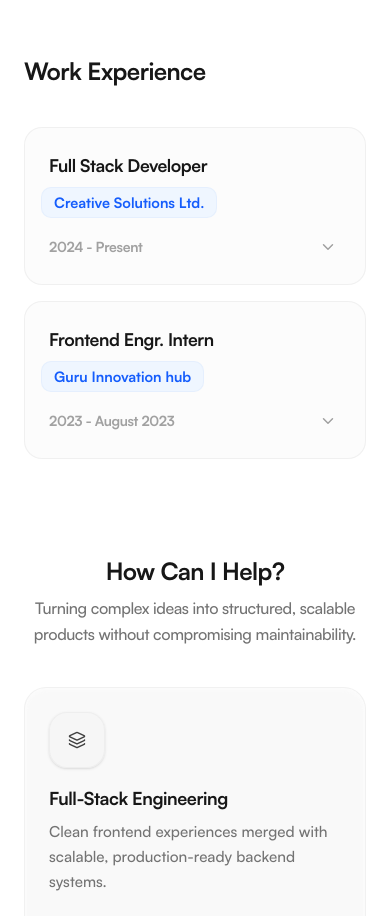
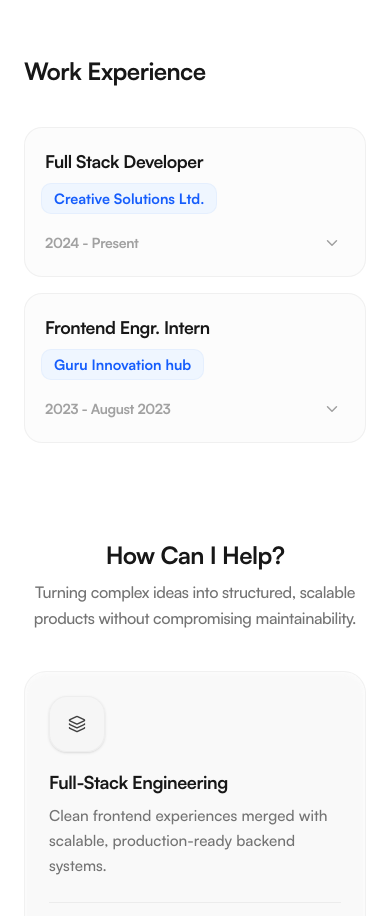
Before and after one commit to vicdevman/vicdevman, a Next.js app: page / in a window 390 px wide. Shown: the part 3800-4716 px from the top of the page. Built offline with nearby package versions, Linux system fonts and the light colour scheme.

Commit message:
ui update

```diff
--- a/app/components/projectDetail.js
+++ b/app/components/projectDetail.js
@@ -359,7 +359,7 @@ export default function ProjectDetail() {
       <AnimatePresence>
         {isOpen && (
           <motion.div
-            className="fixed inset-0 z-50 flex items-center justify-center"
+            className="fixed inset-0 z-5000 flex items-center justify-center"
             initial={{ opacity: 0 }}
             animate={{ opacity: 1 }}
             exit={{ opacity: 0 }}
@@ -415,7 +415,7 @@ export default function ProjectDetail() {
                   e.stopPropagation();
                   closeLightbox();
                 }}
-                className="absolute top-6 right-6 text-white/50 hover:text-white bg-white/5 hover:bg-white/10 p-4 rounded-full backdrop-blur-md transition-all z-50 cursor-pointer"
+                className="absolute top-6 right-6 text-white/50 hover:text-white bg-white/5 hover:bg-white/10 p-4 px-5.5 rounded-full backdrop-blur-md transition-all z-50 cursor-pointer"
                 aria-label="Close"
               >
                 ✕
--- a/app/components/work.js
+++ b/app/components/work.js
@@ -60,18 +60,18 @@ export default function Work() {
                   ${isExpanded ? "bg-white border-neutral-200 shadow-sm" : "bg-neutral-50/50 border-neutral-200/50 hover:bg-neutral-50 hover:border-neutral-200"}`}
               >
                 {/* Header / Clickable Area */}
-                <div className="flex flex-col sm:flex-row sm:items-center sm:justify-between gap-4 sm:gap-6 w-full p-6 md:p-6">
+                <div className="flex flex-col sm:flex-row sm:items-center sm:justify-between gap-4 sm:gap-6 w-full p-5 md:p-6">
                   {/* Left Side: Role + Company */}
                   <div className="flex flex-col sm:flex-row sm:items-center gap-2 sm:gap-3 flex-1">
                     <h2 className="text-[1.1rem] font-[satoshi-bold] text-neutral-900 tracking-tight">
                       {experience.title}
                     </h2>
 
-                    <span className="hidden sm:block text-neutral-300 font-[satoshi-normal] mr-2">
+                    <span className="hidden sm:block text-neutral-300 font-[satoshi-normal] mr-1">
                       at
                     </span>
 
-                    <div className="inline-flex w-fit -ml-2 items-center text-[0.9rem] font-[satoshi-bold] px-3 py-1 bg-blue-50 border border-blue-100/50 text-blue-600 rounded-lg">
+                    <div className="inline-flex w-fit -ml-1 items-center text-[0.9rem] font-[satoshi-bold] px-3 py-1 bg-blue-50 border border-blue-100/50 text-blue-600 rounded-lg">
                       {experience.company}
                     </div>
                   </div>
```
